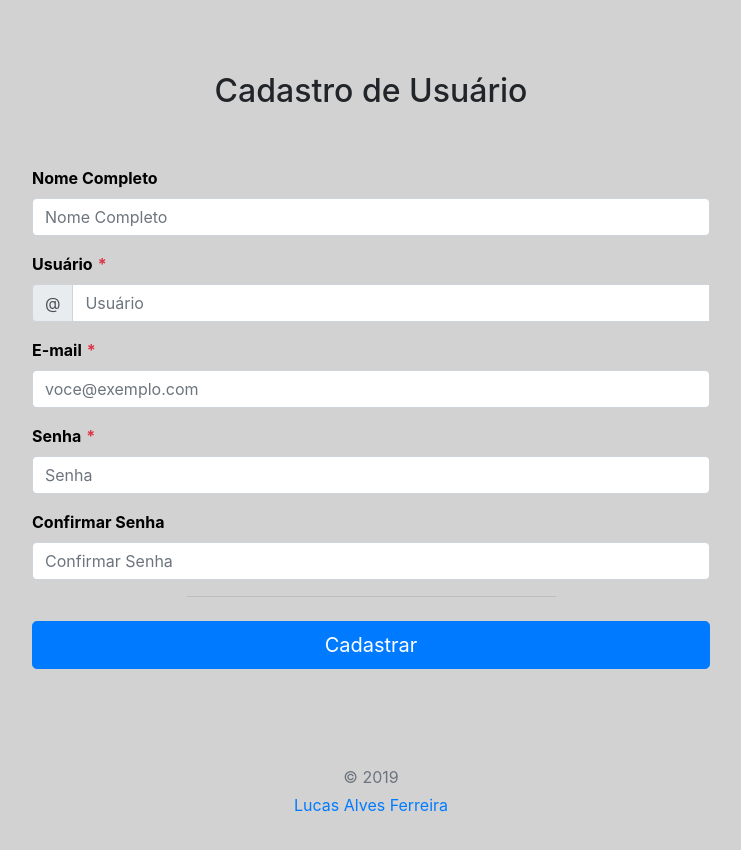
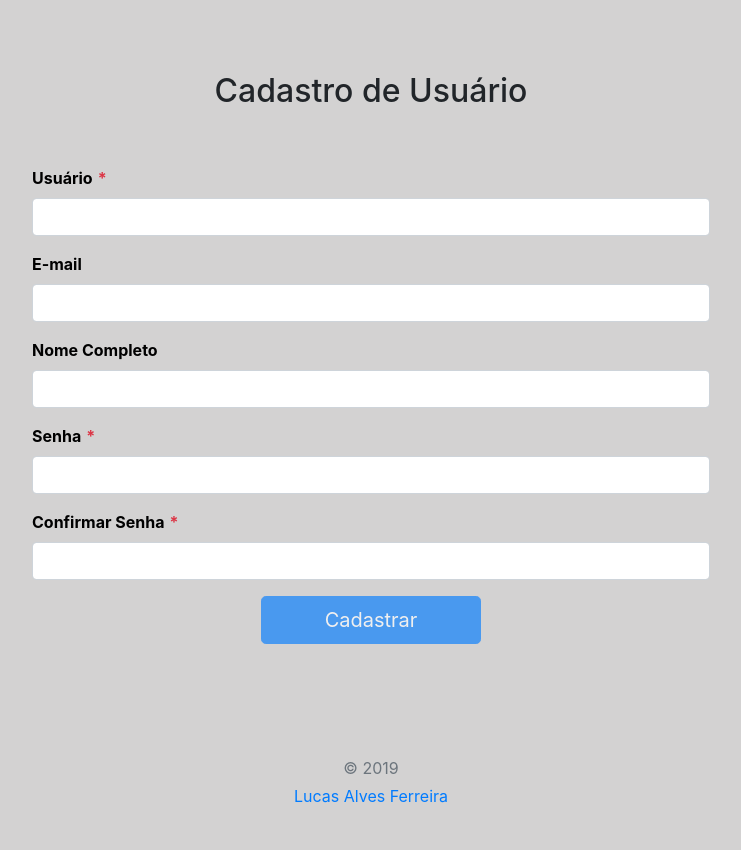
Before and after one commit to lucasaf/finhelp-front, an Angular app: page /user/registration in a window 1280 px wide. Shown: the top 850 px of the page, without its empty margins (269-1010 px from the left). Built offline with nearby package versions, Linux system fonts and the light colour scheme.

Commit message:
In progress - Validation

```diff
--- a/src/app/user/registration/registration.component.html
+++ b/src/app/user/registration/registration.component.html
@@ -6,55 +6,40 @@
 
     <div class="row">
       <div class="col-md-12 order-md-1">
-        <form [formGroup]="service.formModel" class="needs-validation" autocomplete="off">
-          <div class="row">
-            <div class="col-md-12 mb-3 form-group">
-              <label for="fullName">Nome Completo</label>
-              <input type="text" class="form-control" id="fullName" placeholder="Nome Completo" formControlName="FullName">
-              <div class="invalid-feedback">
-                O nome é obrigatório.
-              </div>
+        <form [formGroup]="service.formModel" autocomplete="off" (submit)="onSubmit()">
+            <div class="form-group required">
+                <label>Usuário</label>
+                <input class="form-control" formControlName="UserName">
+                <label class="text-danger" *ngIf="service.formModel.get('UserName').touched && service.formModel.get('UserName').errors?.required">Preenchimento obrigatório.</label>
             </div>
-          </div>
-
-          <div class="mb-3 form-group required">
-            <label for="username">Usuário</label>
-            <div class="input-group">
-              <div class="input-group-prepend">
-                <span class="input-group-text">@</span>
-              </div>
-              <input type="text" class="form-control" id="username" placeholder="Usuário" formControlName="UserName">
-              <div class="invalid-feedback" style="width: 100%;">
-                O usuário é obrigatório.
-              </div>
+            <div class="form-group">
+                <label>E-mail</label>
+                <input class="form-control" formControlName="Email">
+                <label class="text-danger" *ngIf="service.formModel.get('Email').touched && service.formModel.get('Email').errors?.email">Endereço de e-mail inválido.</label>
             </div>
-          </div>
-
-          <div class="mb-3 form-group required">
-            <label for="email">E-mail</label>
-            <input type="email" class="form-control" id="email" placeholder="voce@exemplo.com" formControlName="Email">
-            <div class="invalid-feedback">
-              Entre com um email válido
+            <div class="form-group">
+                <label>Nome Completo</label>
+                <input class="form-control" formControlName="FullName">
             </div>
-          </div>
-          <div formGroupName="Passwords">
-            <div class="mb-3 form-group required">
-                <label for="username">Senha</label>
-                <input type="text" class="form-control" id="password" placeholder="Senha" formControlName="Password">
-                <div class="invalid-feedback" style="width: 100%;">
-                    A senha é obrigatória.
+            <div formGroupName="Passwords">
+                <div class="form-group required">
+                <label>Senha</label>
+                <input type="password" class="form-control" formControlName="Password">
+                <label class="text-danger" *ngIf="service.formModel.get('Passwords.Password').touched && service.formModel.get('Passwords.Password').errors?.required">Preenchimento obrigatório.</label>
+                <label class="text-danger" *ngIf="service.formModel.get('Passwords.Password').touched && service.formModel.get('Passwords.Password').errors?.minlength">No minímo 4 caracteres.</label>
+                </div>
+                <div class="form-group required">
+                <label>Confirmar Senha</label>
+                <input type="password" class="form-control" formControlName="ConfirmPassword">
+                <label class="text-danger" *ngIf="service.formModel.get('Passwords.ConfirmPassword').touched && service.formModel.get('Passwords.ConfirmPassword').errors?.required">Preenchimento obrigatório.</label>
+                <label class="text-danger" *ngIf="service.formModel.get('Passwords.ConfirmPassword').touched && service.formModel.get('Passwords.ConfirmPassword').errors?.passwordMismatch">A confirmação está incorreta.</label>
                 </div>
             </div>
-            <div class="mb-3 form-group">
-                <label for="username">Confirmar Senha</label>
-                <input type="text" class="form-control" id="confirm_password" placeholder="Confirmar Senha" formControlName="ConfirmPassword">
-                <div class="invalid-feedback" style="width: 100%;">
-                    A senha é obrigatória.
+            <div class="form-row">
+                <div class="form-group col-md-4 offset-md-4">
+                <button type="submit" class="btn btn-primary btn-lg btn-block" [disabled]="!service.formModel.valid">Cadastrar</button>
                 </div>
             </div>
-          </div>
-          <hr class="col-md-6 mb-4">
-          <button class="btn btn-primary btn-lg btn-block" type="submit">Cadastrar</button>
         </form>
       </div>
     </div>
```
